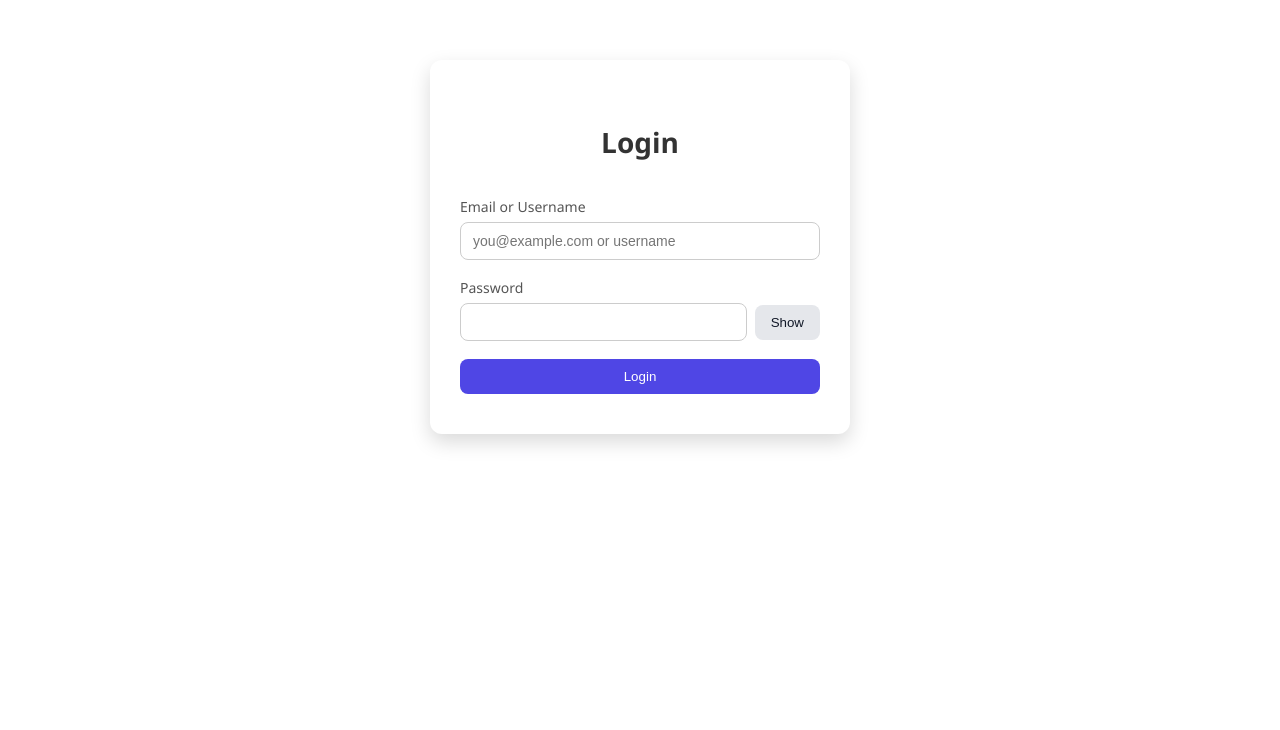
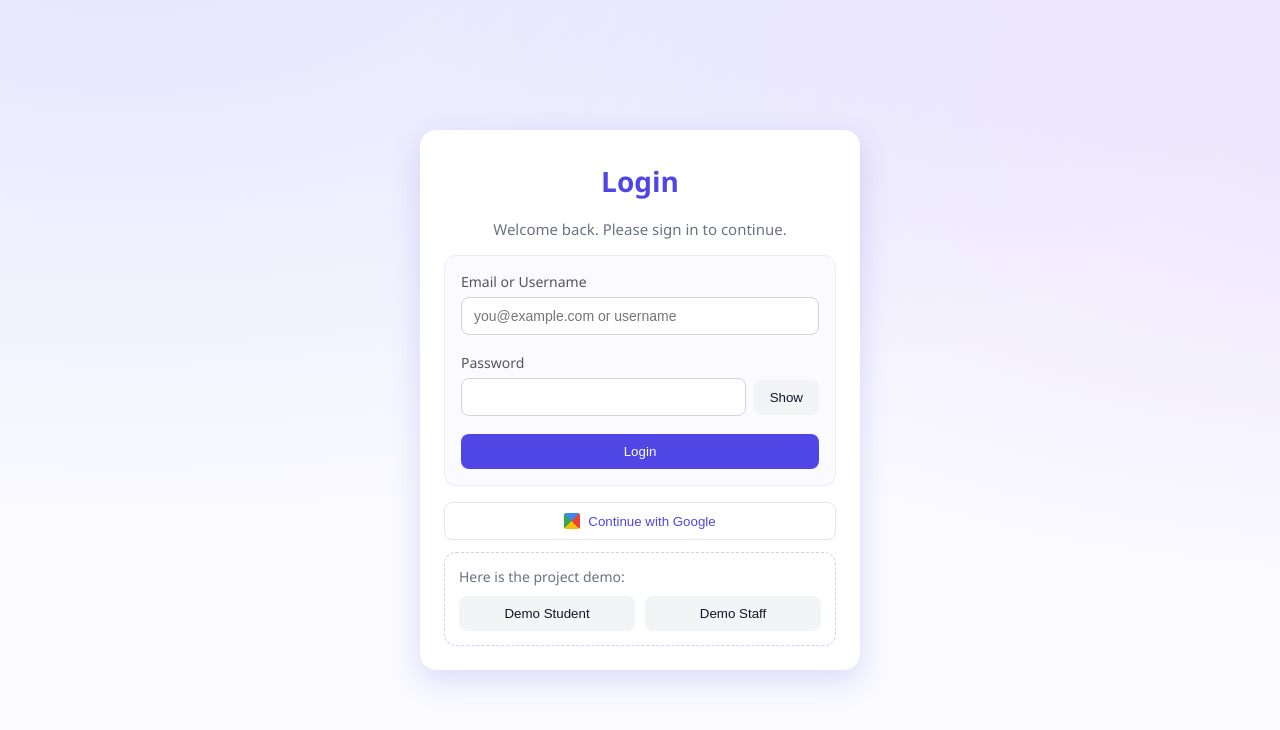
Before and after one commit to Saravanans7/PlaceMate, a React (Vite) app in the folder client/: page /login in a window 1280 px wide. Shown: the top 730 px of the page. Built offline with nearby package versions, Linux system fonts and the light colour scheme; no server answers.

Commit message:
changed UI for login page

```diff
--- a/client/src/pages/Login.jsx
+++ b/client/src/pages/Login.jsx
@@ -1,4 +1,4 @@
-import { useState } from 'react'
+import { useEffect, useState } from 'react'
 import { useNavigate } from 'react-router-dom'
 import { useAuth } from '../context/AuthContext.jsx'
 import '../styles/login.css'  // Make sure to import the CSS we defined
@@ -10,7 +10,14 @@ export default function Login() {
   const [password, setPassword] = useState('')
   const [show, setShow] = useState(false)
   const [loading, setLoading] = useState(false)
+  const [demoLoading, setDemoLoading] = useState('') // 'student' | 'staff' | ''
   const [error, setError] = useState('')
+  const [splash, setSplash] = useState(true)
+
+  useEffect(() => {
+    const t = setTimeout(() => setSplash(false), 1200)
+    return () => clearTimeout(t)
+  }, [])
 
   async function submit(e) {
     e.preventDefault()
@@ -27,22 +34,40 @@ export default function Login() {
   }
 
   function google() {
+    // UI only per spec; keep existing behavior if backend is wired
     window.location.href = '/api/auth/google'
   }
 
+  async function loginDemo(role) {
+    setError('')
+    setDemoLoading(role)
+    try {
+      if (role === 'student') {
+        await login('student1', 'student123')
+      } else {
+        await login('admin@example.com', 'admin123')
+      }
+      nav('/dashboard')
+    } catch (e) {
+      setError('Unable to login to demo account')
+    } finally {
+      setDemoLoading('')
+    }
+  }
+
   return (
+    <div className="login-page">
+      {splash ? (
+        <div className="login-splash">
+          <div className="spinner-lg" />
+        </div>
+      ) : (
         <div className="login-container">
-      <h2>Login</h2>
+          <h2 className="login-title">Login</h2>
+          <p className="login-subtitle">Welcome back. Please sign in to continue.</p>
 
-      {/* Google Sign-In */}
-      <div className="login-google-wrapper">
-
-      </div>
-
-      {/* Login Form */}
+          <div className="login-box">
             <form className="login-form" onSubmit={submit}>
-
-        {/* Email / Username */}
               <label className="login-form-field">
                 <span>Email or Username</span>
                 <input
@@ -54,7 +79,6 @@ export default function Login() {
                 />
               </label>
 
-        {/* Password */}
               <label className="login-form-field">
                 <span>Password</span>
                 <div className="login-password-wrapper">
@@ -76,18 +100,49 @@ export default function Login() {
                 </div>
               </label>
 
-        {/* Error Message */}
               {error && <p className="login-error">{error}</p>}
 
-        {/* Submit Button */}
               <button
-          className="login-btn login-btn-primary"
+                className="login-btn login-btn-primary login-btn-block"
                 disabled={loading}
                 type="submit"
               >
-          {loading ? 'Signing in...' : 'Login'}
+                {loading ? <span className="btn-content"><span className="spinner" /> Signing in...</span> : 'Login'}
               </button>
             </form>
           </div>
+
+          <button
+            type="button"
+            className="login-btn login-btn-ghost login-btn-block login-google"
+            onClick={google}
+          >
+            <span className="google-icon" /> Continue with Google
+          </button>
+
+          <div className="login-demo-box">
+            <p className="login-demo-title">Here is the project demo:</p>
+            <div className="login-demo-actions">
+              <button
+                type="button"
+                className="login-btn login-btn-secondary login-btn-block"
+                onClick={() => loginDemo('student')}
+                disabled={!!demoLoading}
+              >
+                {demoLoading === 'student' ? <span className="btn-content"><span className="spinner" /> Demo Student...</span> : 'Demo Student'}
+              </button>
+              <button
+                type="button"
+                className="login-btn login-btn-secondary login-btn-block"
+                onClick={() => loginDemo('staff')}
+                disabled={!!demoLoading}
+              >
+                {demoLoading === 'staff' ? <span className="btn-content"><span className="spinner" /> Demo Staff...</span> : 'Demo Staff'}
+              </button>
+            </div>
+          </div>
+        </div>
+      )}
+    </div>
   )
 }
--- a/client/src/styles/login.css
+++ b/client/src/styles/login.css
@@ -1,23 +1,72 @@
+/* Page background */
+.login-page {
+  min-height: 100vh;
+  display: flex;
+  align-items: center;
+  justify-content: center;
+  background: radial-gradient(1200px 600px at 10% -10%, rgba(99, 102, 241, 0.15), rgba(255,255,255,0))
+              , radial-gradient(1000px 500px at 110% 10%, rgba(124, 58, 237, 0.12), rgba(255,255,255,0))
+              , #fafaff;
+}
+
+/* Splash */
+.login-splash {
+  width: 120px;
+  height: 120px;
+  display: flex;
+  align-items: center;
+  justify-content: center;
+}
+
+.spinner-lg {
+  width: 48px;
+  height: 48px;
+  border: 4px solid rgba(99, 102, 241, 0.2);
+  border-top-color: #6366f1;
+  border-radius: 50%;
+  animation: spin 1s linear infinite;
+}
+
+@keyframes spin {
+  to { transform: rotate(360deg); }
+}
+
 /* Login Page Container */
 .login-container {
-    margin: 60px auto;
-    padding: 40px 30px;
-    max-width: 420px;
+  margin: 24px;
+  padding: 24px;
+  max-width: 440px;
+  width: 100%;
   background-color: #ffffff;
-    border-radius: 12px;
-    box-shadow: 0 8px 20px rgba(0,0,0,0.15);
+  border-radius: 16px;
+  box-shadow: 0 10px 30px rgba(79, 70, 229, 0.18);
   font-family: 'Segoe UI', Tahoma, Geneva, Verdana, sans-serif;
   display: flex;
   flex-direction: column;
-    align-items: center;
+  align-items: stretch;
 }
 
   /* Login Heading */
-  .login-container h2 {
-    margin-bottom: 24px;
-    color: #333;
-    font-weight: 600;
+.login-title {
+  margin: 8px 8px 4px 8px;
+  color: #4f46e5;
+  font-weight: 700;
   font-size: 28px;
+  text-align: center;
+}
+
+.login-subtitle {
+  text-align: center;
+  color: #6b7280;
+  margin-bottom: 16px;
+}
+
+.login-box {
+  background: #fbfbff;
+  border: 1px solid #ede9fe;
+  border-radius: 12px;
+  padding: 16px;
+  margin-bottom: 16px;
 }
 
   /* Login Form */
@@ -44,7 +93,7 @@
   /* Input Fields */
   .login-input {
     padding: 10px 12px;
-    border: 1px solid #ccc;
+    border: 1px solid #d1d5db;
     border-radius: 8px;
     outline: none;
     font-size: 14px;
@@ -77,7 +126,7 @@
   }
 
   .login-btn-secondary {
-    background-color: #e5e7eb;
+    background-color: #f3f4f6;
     color: #111827;
   }
 
@@ -89,6 +138,35 @@
   .login-btn:disabled {
     opacity: 0.6;
     cursor: not-allowed;
+  }
+
+.login-btn-block {
+  width: 100%;
+}
+
+.login-btn-ghost {
+  background: #ffffff;
+  color: #4f46e5;
+  border: 1px solid #e5e7eb;
+}
+
+.login-google {
+  display: inline-flex;
+  align-items: center;
+  justify-content: center;
+  gap: 8px;
+  margin-bottom: 12px;
+}
+
+.google-icon {
+  width: 16px;
+  height: 16px;
+  background: conic-gradient(from 45deg,
+    #ea4335 0 25%,
+    #fbbc05 0 50%,
+    #34a853 0 75%,
+    #4285f4 0 100%);
+  border-radius: 2px;
 }
 
   /* Error Message */
@@ -105,6 +183,42 @@
     align-items: center;
   }
 
+/* Demo box */
+.login-demo-box {
+  background: #ffffff;
+  border: 1px dashed #c7d2fe;
+  border-radius: 12px;
+  padding: 14px;
+}
+
+.login-demo-title {
+  color: #6b7280;
+  font-size: 14px;
+  margin: 0 0 10px 0;
+}
+
+.login-demo-actions {
+  display: grid;
+  grid-template-columns: 1fr 1fr;
+  gap: 10px;
+}
+
+/* Button spinner */
+.btn-content {
+  display: inline-flex;
+  align-items: center;
+  gap: 8px;
+}
+
+.spinner {
+  width: 14px;
+  height: 14px;
+  border: 2px solid rgba(255, 255, 255, 0.5);
+  border-top-color: rgba(255, 255, 255, 1);
+  border-radius: 50%;
+  animation: spin 0.9s linear infinite;
+}
+
   /* Google Sign-in Button Wrapper */
   .login-google-wrapper {
     display: flex;
@@ -116,11 +230,12 @@
   /* Responsive */
   @media (max-width: 480px) {
     .login-container {
-      margin: 40px 20px;
-      padding: 30px 20px;
+      margin: 20px;
+      padding: 20px;
     }
     .login-input,
     .login-btn {
       font-size: 14px;
     }
+    .login-demo-actions { grid-template-columns: 1fr; }
   }
```
Also changed, not shown: 1 other file (tests, documents, lock files or other folders). Lines whose indentation alone changed are shown as unchanged.
